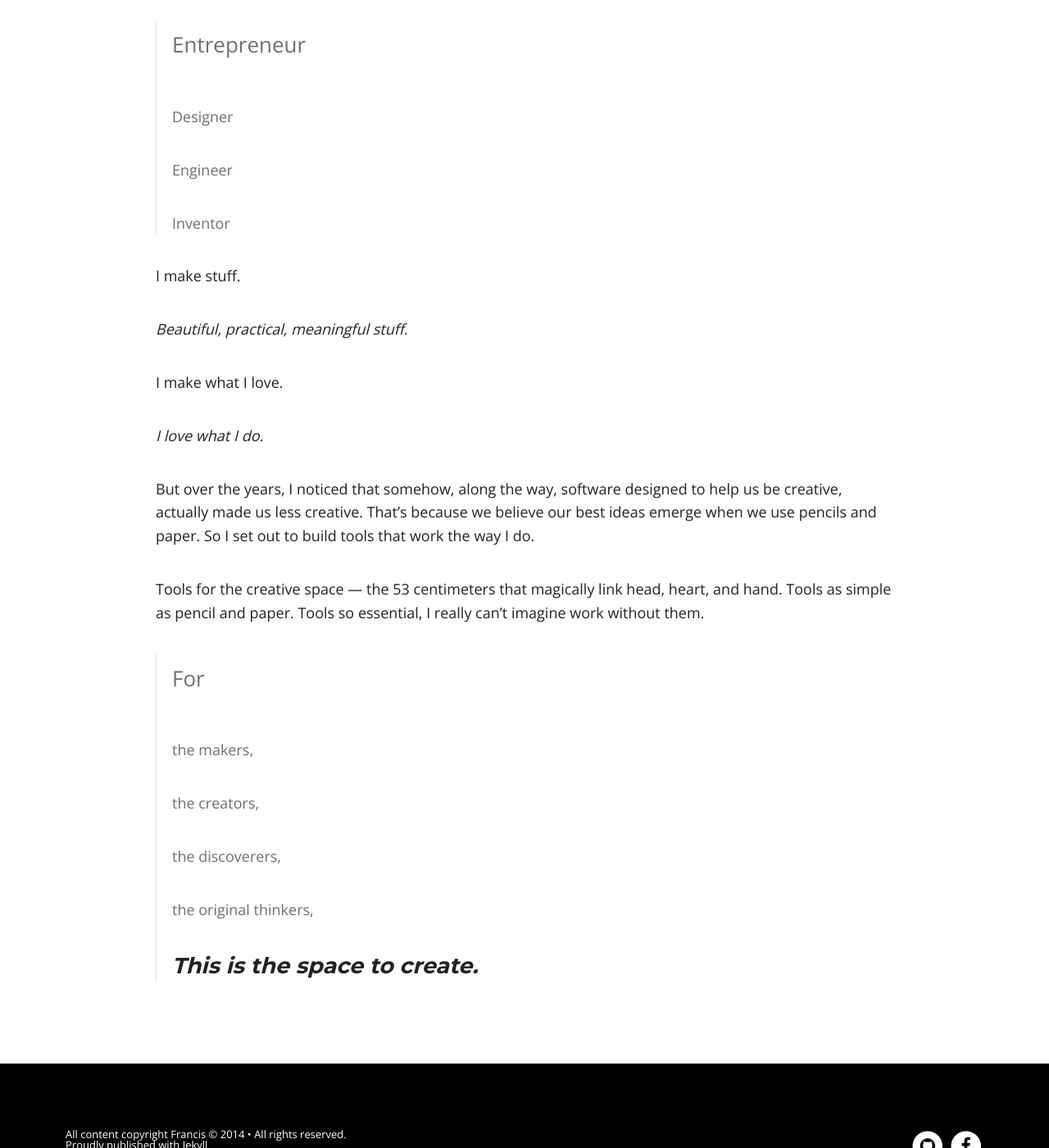
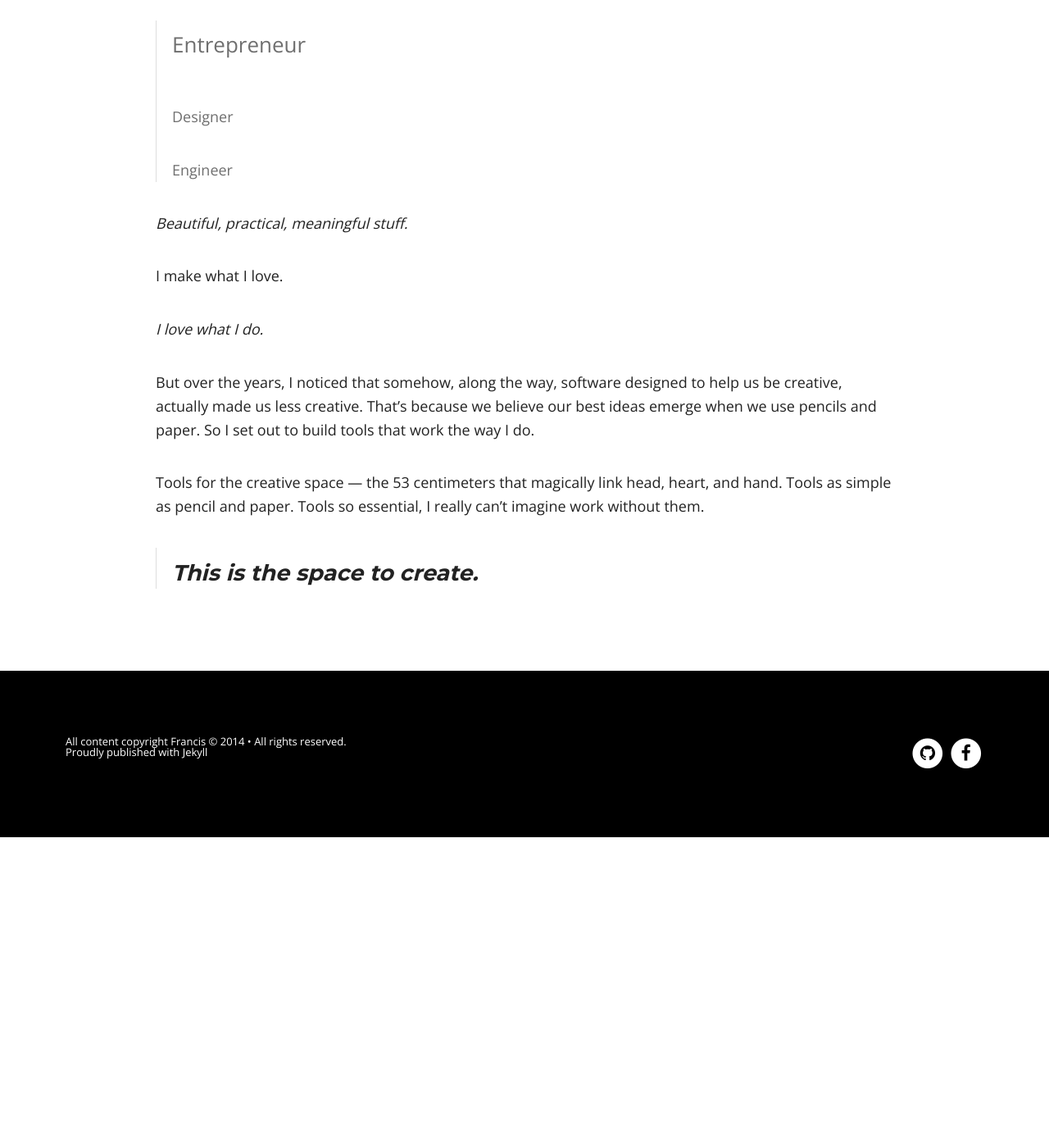
Before and after one commit to francisdurairaj/francisdurairaj.github.io, a Jekyll site: the page built from francis.md, in a window 1280 px wide and 1400 px high, scrolled down 1162 px. Shown: the whole window at 82% size. Built offline with Jekyll 4.4.1, drawn with Linux system fonts in a browser that asks for light colours; nearby versions of some CDN libraries; after the commit the page ends 2183 px from its top, so only the background shows below that.

Commit message:
changes in protfolio

```diff
--- a/francis.md
+++ b/francis.md
@@ -19,37 +19,16 @@ I am a Software Engineer working in india. I am a .net professional, work since
 >Designer
 >
 >Engineer
->
->Inventor
-
-I
-make
-stuff.
-
 
 *Beautiful, practical, meaningful stuff.*
-
 
 I make what I love.
 
 *I love what I do.*
 
-
 But over the years, I noticed that somehow, along the way, software designed to help us be creative, actually made us less creative. That's because we believe our best ideas emerge when we use pencils and paper.
 So I set out to build tools that work the way I do.
 
-
 Tools for the creative space — the 53 centimeters that magically link head, heart, and hand. Tools as simple as pencil and paper. Tools so essential, I  really can't imagine work without them.
 
-
-> For
->
-> the makers,
->
-> the creators,
->
-> the discoverers,
->
-> the original thinkers,
->
 > ### *This is the space to create.* ###
```
